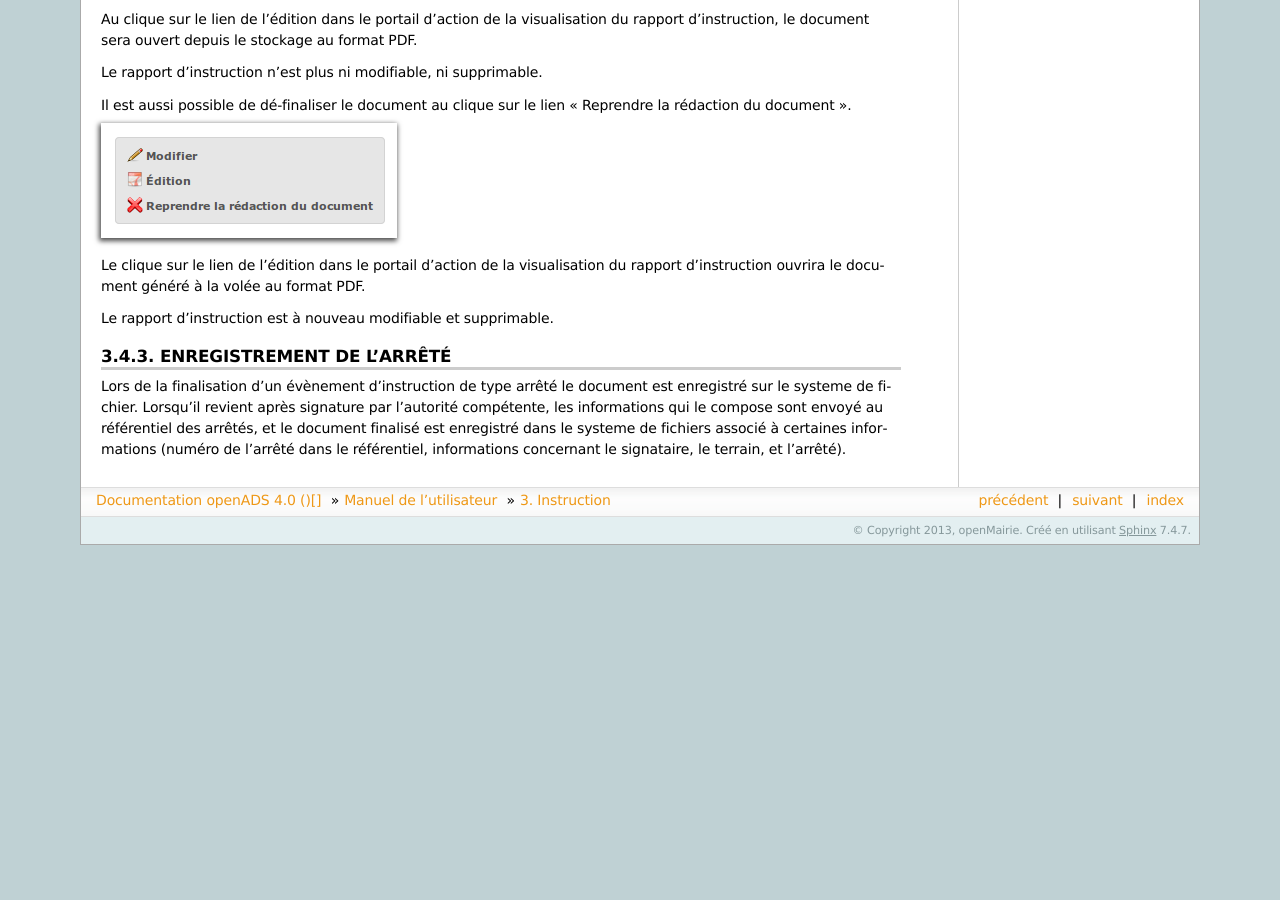
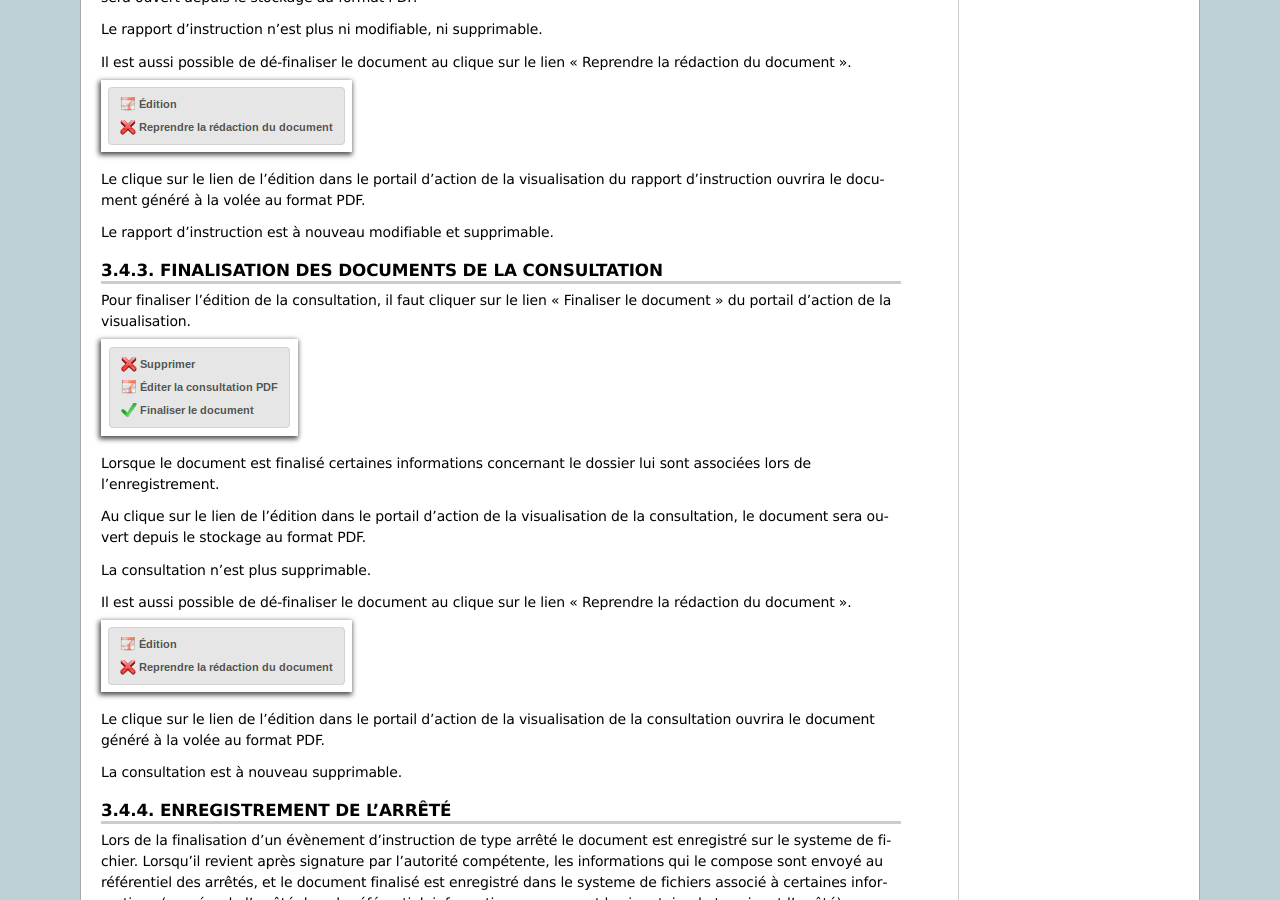
Before and after one commit to mpavaux/openads-documentation, a Sphinx documentation site: the page built from source/manuel_utilisateur/instruction.rst, in a window 1280 px wide and 900 px high, scrolled down 2368 px. Built offline with Sphinx 7.4.7, drawn with Linux system fonts in a browser that asks for light colours; before the commit the page ends 2913 px from its top, so only the background shows below that; some of the changed text lies outside the part shown.

Commit message:
Ajout de la documentation concernant la nouvelle entrée de menu pour la cellule suivi et concernant la finalisation des consultations par l'instructeur

```diff
--- a/source/manuel_utilisateur/instruction.rst
+++ b/source/manuel_utilisateur/instruction.rst
@@ -117,6 +117,30 @@
 
 Le rapport d'instruction est à nouveau modifiable et supprimable.
 
+Finalisation des documents de la consultation
+=============================================
+
+Pour finaliser l'édition de la consultation, il faut cliquer sur le lien "Finaliser le document" du portail d'action de la visualisation.
+
+.. image:: portlet_finaliser_consultation.png
+
+Lorsque le document est finalisé certaines informations concernant le dossier
+lui sont associées lors de l'enregistrement.
+
+Au clique sur le lien de l'édition dans le portail d'action de la visualisation
+de la consultation, le document sera ouvert depuis le stockage au format PDF.
+
+La consultation n'est plus supprimable.
+
+Il est aussi possible de dé-finaliser le document au clique sur le lien "Reprendre la rédaction du document".
+
+.. image:: portlet_definaliser.png
+
+Le clique sur le lien de l'édition dans le portail d'action de la visualisation
+de la consultation ouvrira le document généré à la volée au format PDF.
+
+La consultation est à nouveau supprimable.
+
 
 Enregistrement de l'arrêté
 ==========================
```
Also changed, not shown: source/manuel_utilisateur/suivi.rst (+16 -0 lines), source/manuel_utilisateur/portlet_definaliser.png, source/manuel_utilisateur/portlet_finaliser_consultation.png (added), source/manuel_utilisateur/suivi_demandes_avis_maj_date.png (added), source/manuel_utilisateur/suivi_menu.png.
